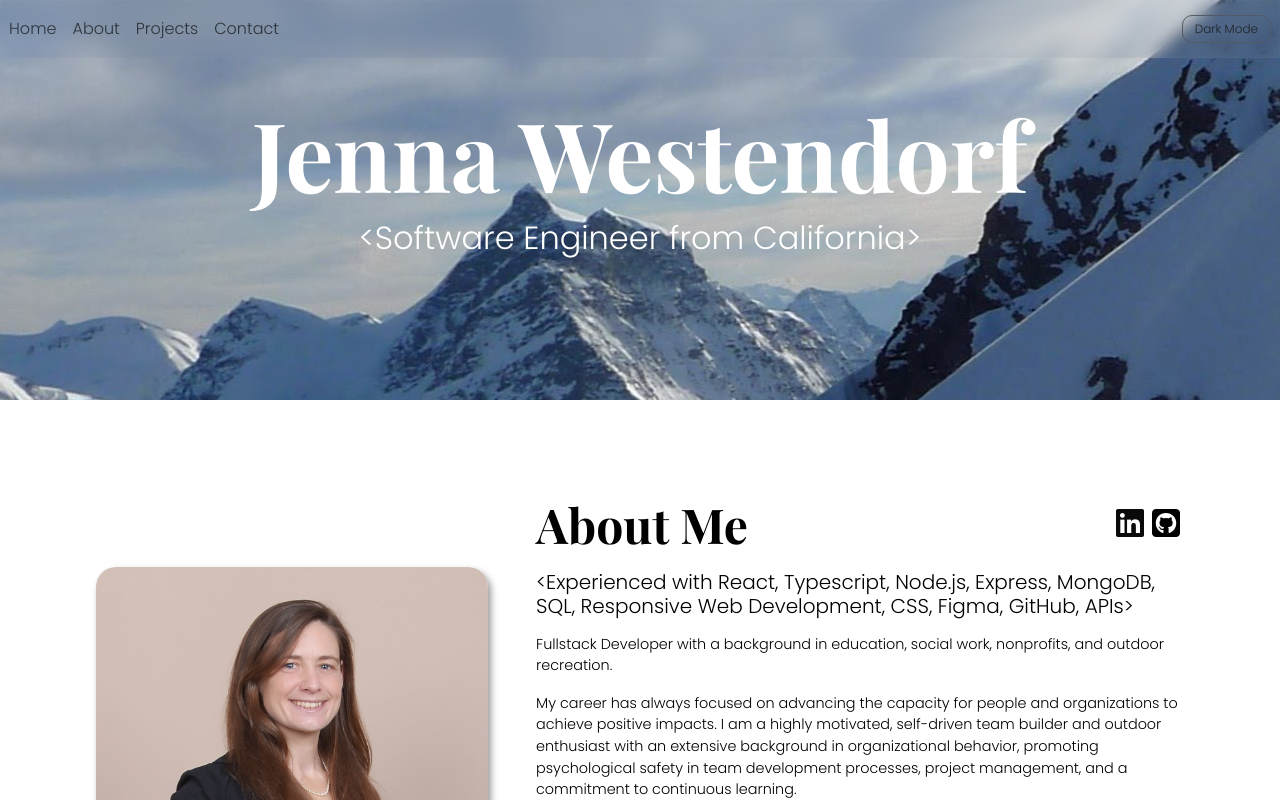
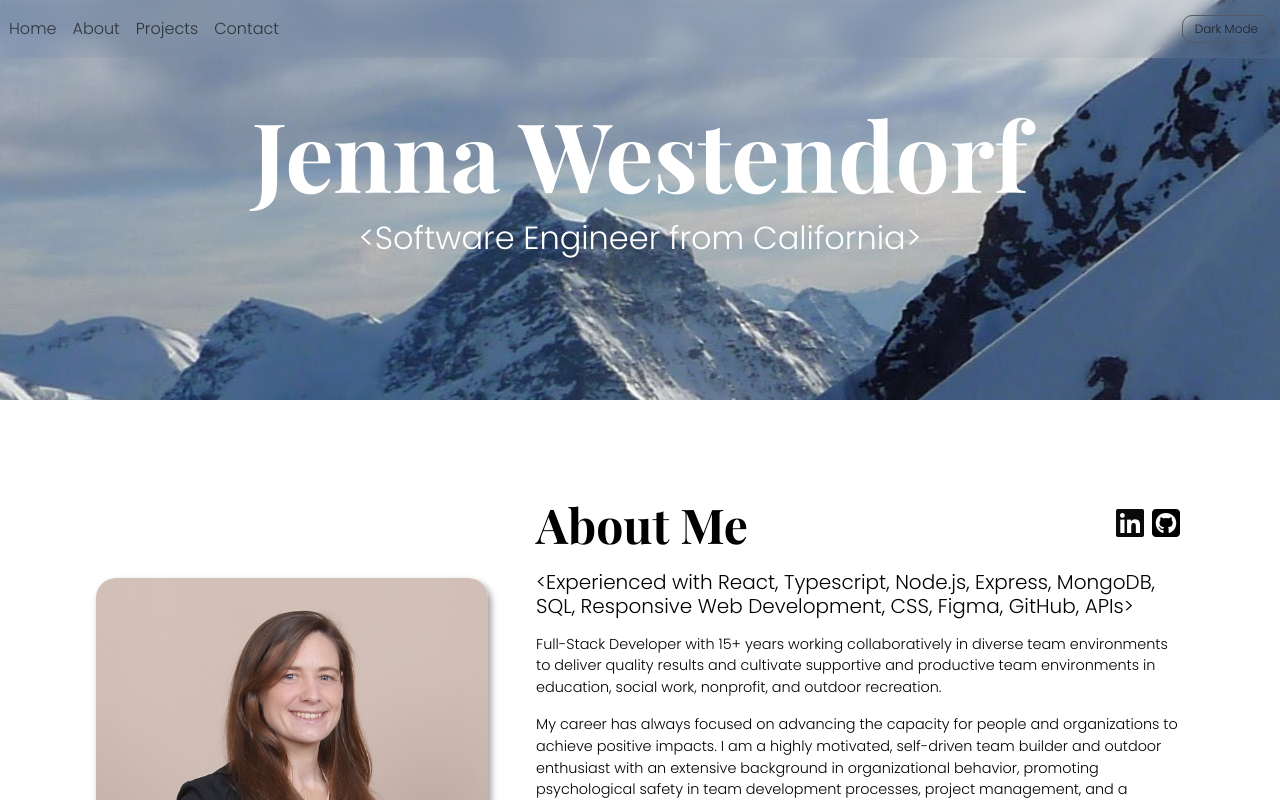
Before and after one commit to jleewest/portfolio, a React (Vite) app in the folder client/: page / in a window 1280 px wide. Shown: the top 800 px of the page. Built offline with nearby package versions, Linux system fonts and the light colour scheme.

Commit message:
chore: update about

```diff
--- a/client/src/directory/About.tsx
+++ b/client/src/directory/About.tsx
@@ -73,8 +73,10 @@ function About() {
             SQL, Responsive Web Development, CSS, Figma, GitHub, APIs&gt;
           </p>
           <p>
-            Fullstack Developer with a background in education, social work,
-            nonprofits, and outdoor recreation.
+            Full-Stack Developer with 15+ years working collaboratively in
+            diverse team environments to deliver quality results and cultivate
+            supportive and productive team environments in education, social
+            work, nonprofit, and outdoor recreation.
           </p>
           <p>
             My career has always focused on advancing the capacity for people
```
